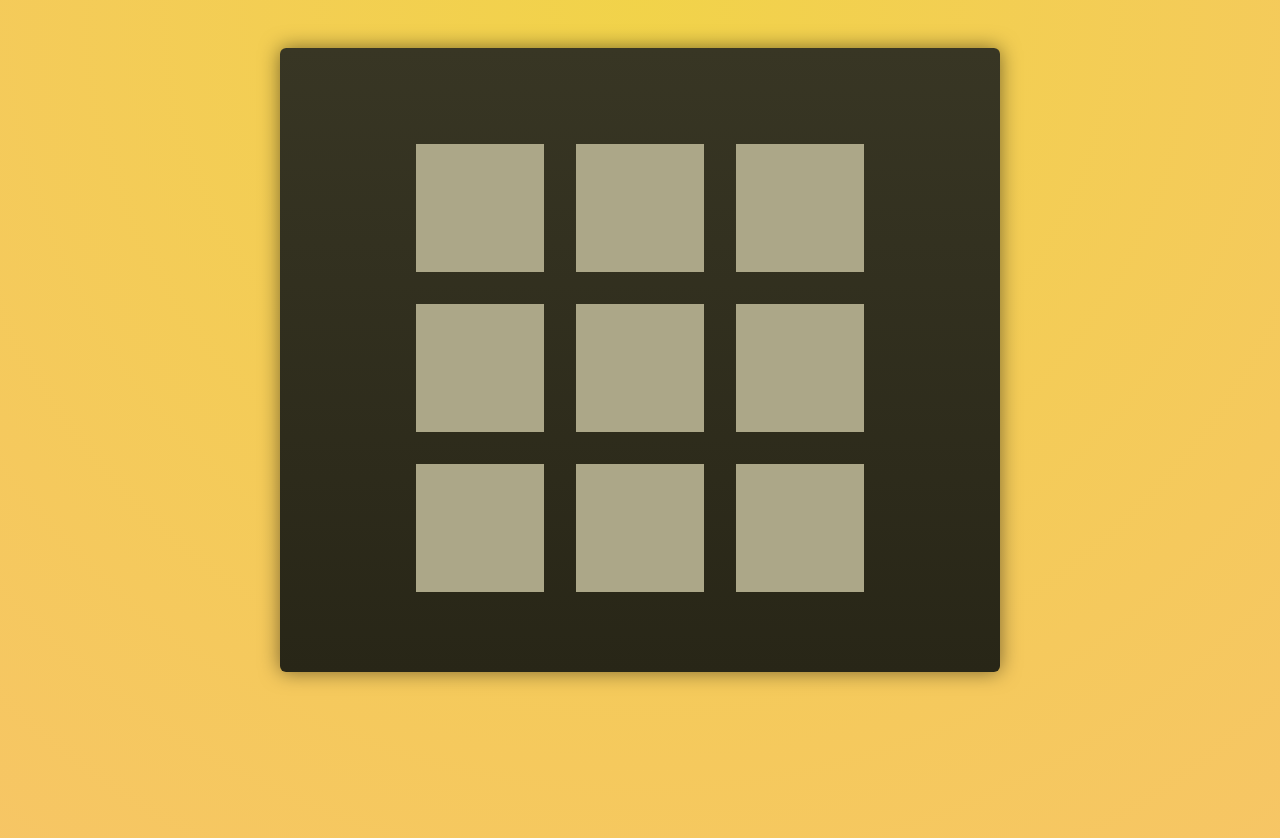
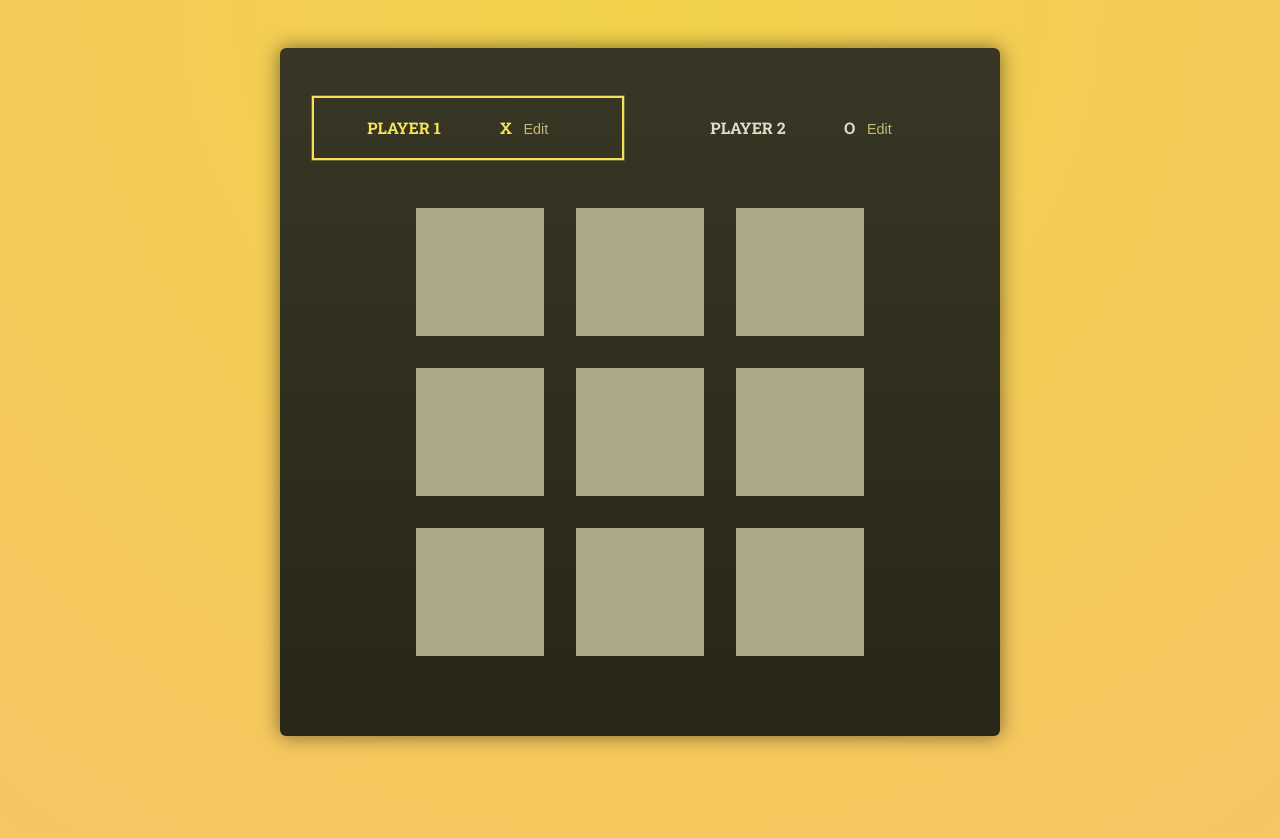
Before and after one commit to bbkbyti/tic-tac-toe, a React (Create React App) app in the folder my-app/: page / in a window 1280 px wide. Shown: the top 838 px of the page. Built offline with nearby package versions, Linux system fonts and the light colour scheme; a web font is replaced by a local one.

Commit message:
conditionally showing save and edit buttons on game log for player to be able to save and edit their name. conditionally changing the css class name of the active player.

```diff
--- a/my-app/src/components/Log.jsx
+++ b/my-app/src/components/Log.jsx
@@ -2,7 +2,7 @@ import React from 'react'
 
 export default function Log({ turns }) {
     return (
-        <ol>
+        <ol id='log'>
             {turns.map(turn =>
                 <li key={`${turn.square.row}${turn.square.col}`} >
                     {turn.player} SELECTED {turn.square.row},{turn.square.col}
--- a/my-app/src/components/Player.jsx
+++ b/my-app/src/components/Player.jsx
@@ -1,6 +1,6 @@
 import { useState } from 'react';
 
-export default function Player({ initialName, symbol, onChangeName }) {
+export default function Player({ initialName, symbol, onChangeName, isActive }) {
     const [playerName, setPlayerName] = useState(initialName);
     const [isEditing, setIsEditing] = useState(false);
 
@@ -16,11 +16,20 @@ export default function Player({ initialName, symbol, onChangeName }) {
         setPlayerName(e.target.value);
     }
 
+
+    let editPlayerName = <span className='player-name'>{playerName}</span>;
+
     if (isEditing) {
         editPlayerName = <input type='text' required value={playerName} onChange={handleChange} />
     }
-    let editPlayerName = <span>{playerName}</span>
+
     return (
-        <div></div>
+        <li className={isActive ? 'active' : undefined}>
+            <span className='player'>
+                {editPlayerName}
+                <span className='player-symbol'>{symbol}</span>
+                <button onClick={handleEditClick}>{isEditing ? 'Save' : 'Edit'}</button>
+            </span>
+        </li>
     )
 }
```
